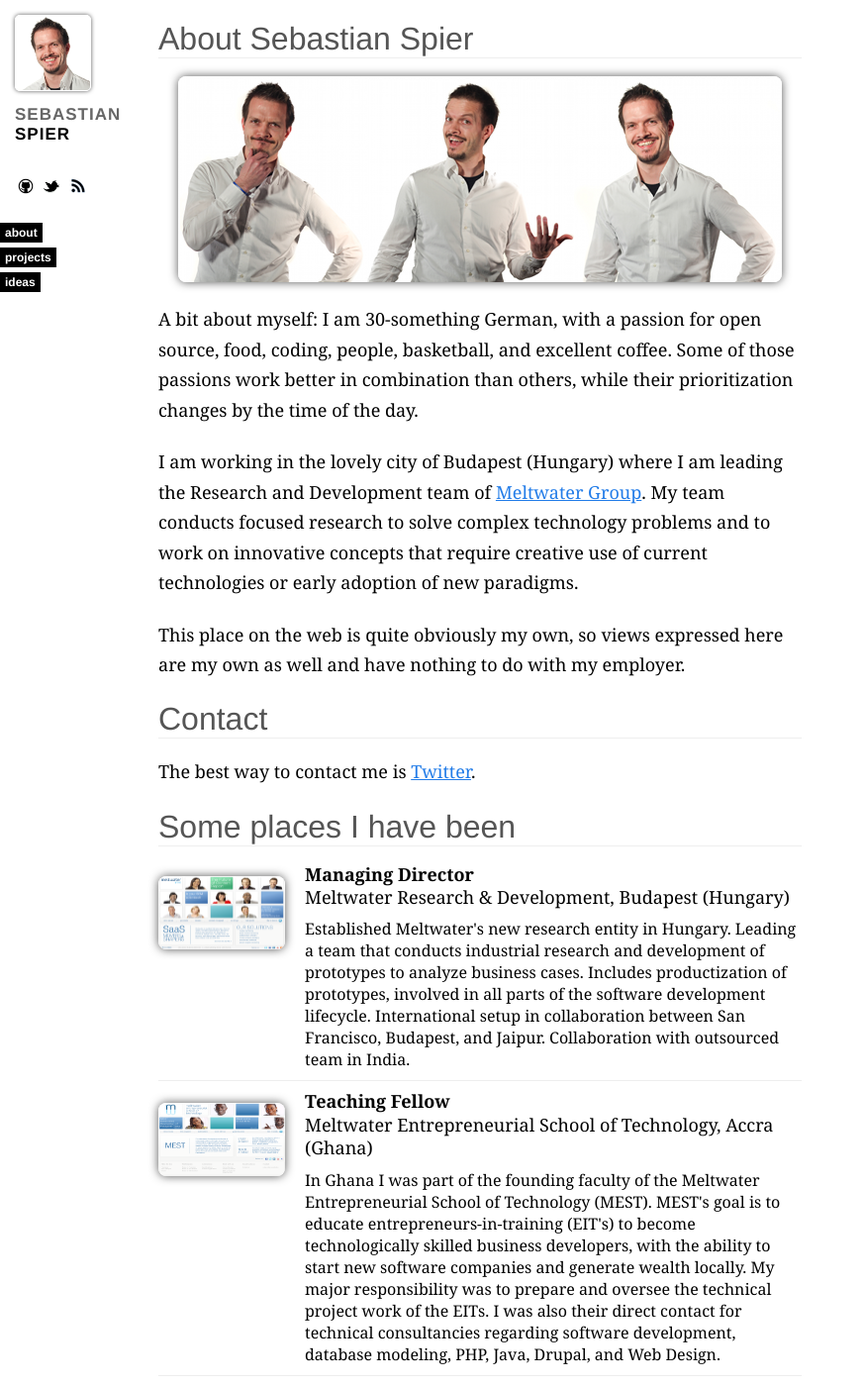
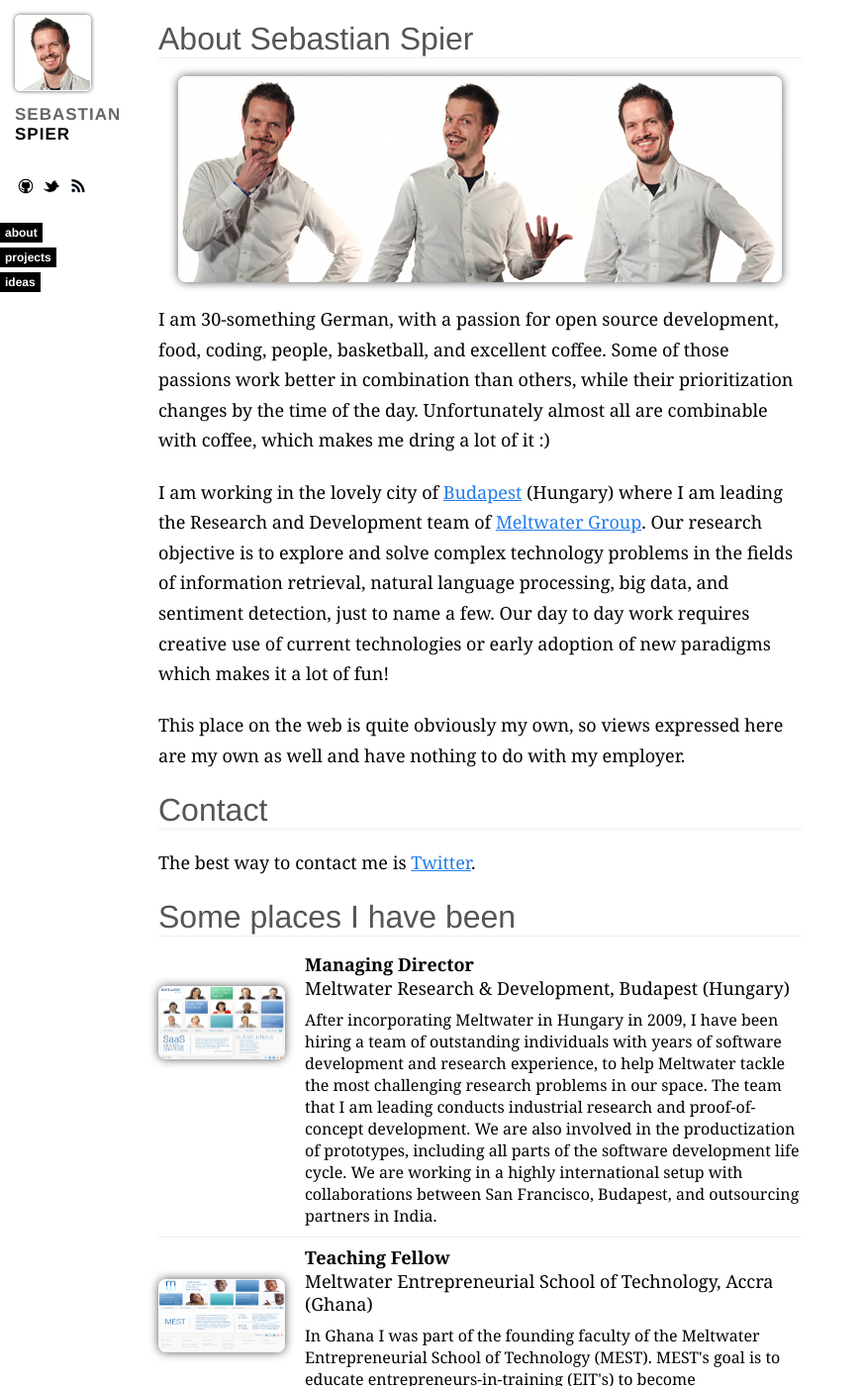
Before and after one commit to spier/spier.github.io, a Jekyll site: the page built from about.md, in a window 1280 px wide and 1400 px high. Shown: the whole window at 99% size, without its empty margins (0-873 px from the left). Built offline with Jekyll 4.4.1, drawn with Linux system fonts in a browser that asks for light colours; nearby versions of some CDN libraries; Markdown is read by kramdown in place of the engine named in the settings.

Commit message:
fine tuning about and projects

```diff
--- a/about.md
+++ b/about.md
@@ -5,9 +5,9 @@
 
 ![Sebastian Spier](/images/sebastian/sebastian_spier_multi.png "Sebastian Spier")
 
-A bit about myself: I am 30-something German, with a passion for open source, food, coding, people, basketball, and excellent coffee. Some of those passions work better in combination than others, while their prioritization changes by the time of the day.
+I am 30-something German, with a passion for open source development, food, coding, people, basketball, and excellent coffee. Some of those passions work better in combination than others, while their prioritization changes by the time of the day. Unfortunately almost all are combinable with coffee, which makes me dring a lot of it :)
 
-I am working in the lovely city of Budapest (Hungary) where I am leading the Research and Development team of [Meltwater Group][meltwater]. My team conducts focused research to solve complex technology problems and to work on innovative concepts that require creative use of current technologies or early adoption of new paradigms.
+I am working in the lovely city of [Budapest][] (Hungary) where I am leading the Research and Development team of [Meltwater Group][meltwater]. Our research objective is to explore and solve complex technology problems in the fields of information retrieval, natural language processing, big data, and sentiment detection, just to name a few. Our day to day work requires creative use of current technologies or early adoption of new paradigms which makes it a lot of fun!
 
 This place on the web is quite obviously my own, so views expressed here are my own as well and have nothing to do with my employer.
 
@@ -32,7 +33,7 @@
 				<b>Managing Director</b><br>
 				Meltwater Research & Development, Budapest (Hungary)<br>
 			</p>
-			Established Meltwater's new research entity in Hungary. Leading a team that conducts industrial research and development of prototypes to analyze business cases. Includes productization of prototypes, involved in all parts of the software development lifecycle. International setup in collaboration between San Francisco, Budapest, and Jaipur. Collaboration with outsourced team in India.
+			After incorporating Meltwater in Hungary in 2009, I have been hiring a team of outstanding individuals with years of software development and research experience, to help Meltwater tackle the most challenging research problems in our space. The team that I am leading conducts industrial research and proof-of-concept development. We are also involved in the productization of prototypes, including all parts of the software development life cycle. We are working in a highly international setup with collaborations between San Francisco, Budapest, and outsourcing partners in India.
 		</td>
 	</tr>
 
--- a/css/styles.css
+++ b/css/styles.css
@@ -352,6 +352,8 @@
 
 #cv img{
   	display: block;
+  	margin-top: 20px;
+  	margin-bottom: 20px;
   	margin-left: auto;
   	margin-right: auto;
   	max-width: 610px;
```
Also changed, not shown: other parts of about.md (+1 -0 lines), projects.md (+26 -8 lines), images/projects/kneipenguide_s.png. Lines whose indentation alone changed are shown as unchanged.
